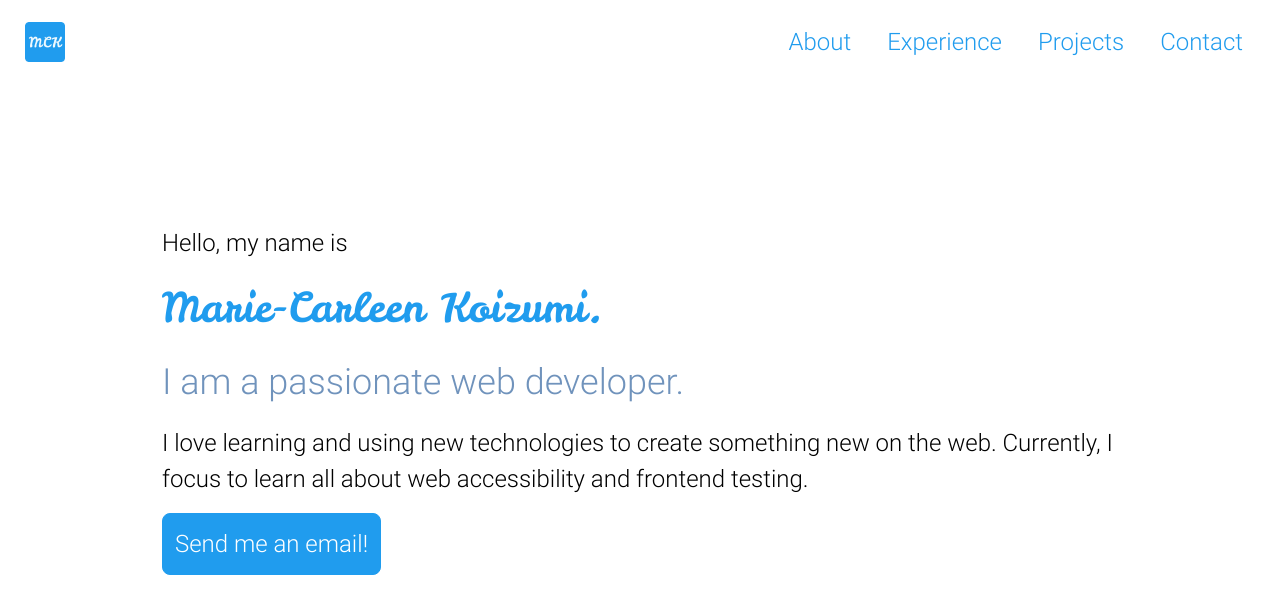
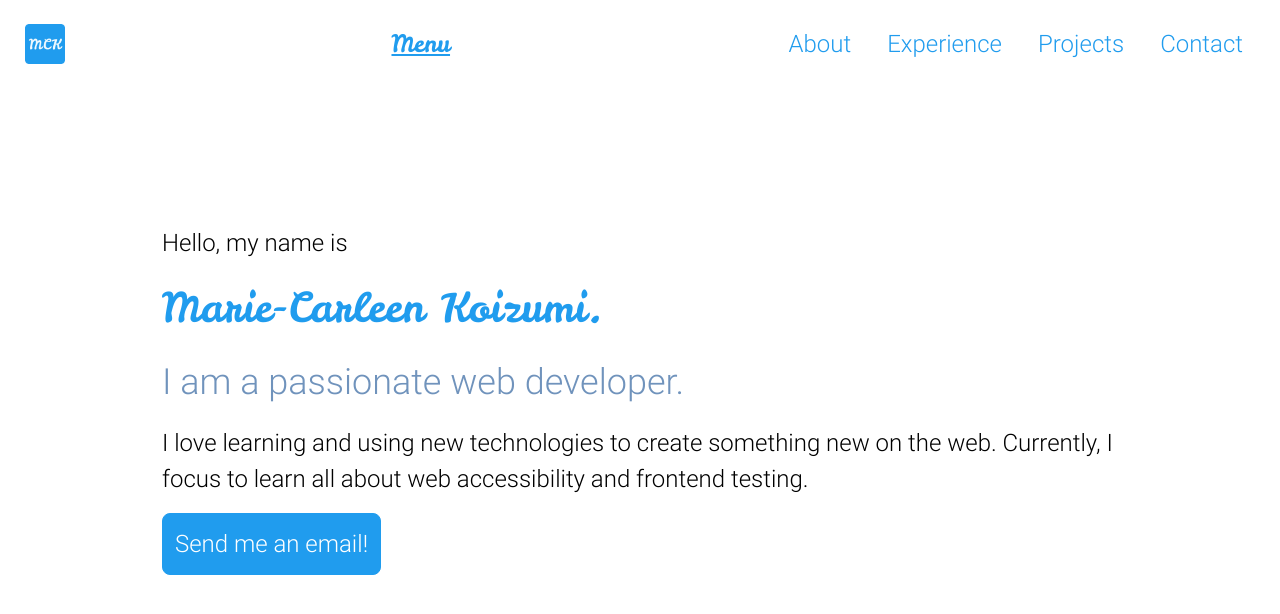
Before and after one commit to macfrei/portfolio, a React (Create React App) app: page / in a window 1280 px wide. Shown: the top 614 px of the page. Built offline with nearby package versions, Linux system fonts and the light colour scheme.

Commit message:
Implement focus lock

```diff
--- a/src/components/BurgerMenu.js
+++ b/src/components/BurgerMenu.js
@@ -1,5 +1,6 @@
 import { useEffect, useRef, useState } from "react";
 import styled from "styled-components";
+import FocusLock from "react-focus-lock";
 
 export default function BurgerMenu({ links }) {
   const ref = useRef();
@@ -20,18 +21,36 @@ export default function BurgerMenu({ links }) {
   }, [isOpen]);
 
   return (
+    <>
+      {!isOpen ? (
+        <BurgerMenuButton
+          isOpen={isOpen}
+          onClick={() => setIsOpen(!isOpen)}
+          aria-label="Open menu"
+        >
+          Menu
+        </BurgerMenuButton>
+      ) : (
+        <FocusLock>
           <Section ref={ref}>
-      <BurgerMenuButton isOpen={isOpen} onClick={() => setIsOpen(!isOpen)}>
-        {isOpen ? "Close" : "Menu"}
+            <BurgerMenuButton
+              isOpen={isOpen}
+              onClick={() => setIsOpen(!isOpen)}
+              aria-label="Close menu"
+            >
+              Close
             </BurgerMenuButton>
             <BurgerMenuStyled isOpen={isOpen}>
               {links.map(({ name, id }) => (
-          <Link key={id} href={id}>
+                <Link key={id} href={id} onClick={() => setIsOpen(!isOpen)}>
                   {name}
                 </Link>
               ))}
             </BurgerMenuStyled>
           </Section>
+        </FocusLock>
+      )}
+    </>
   );
 }
 
```
Lines whose indentation alone changed are shown as unchanged.
